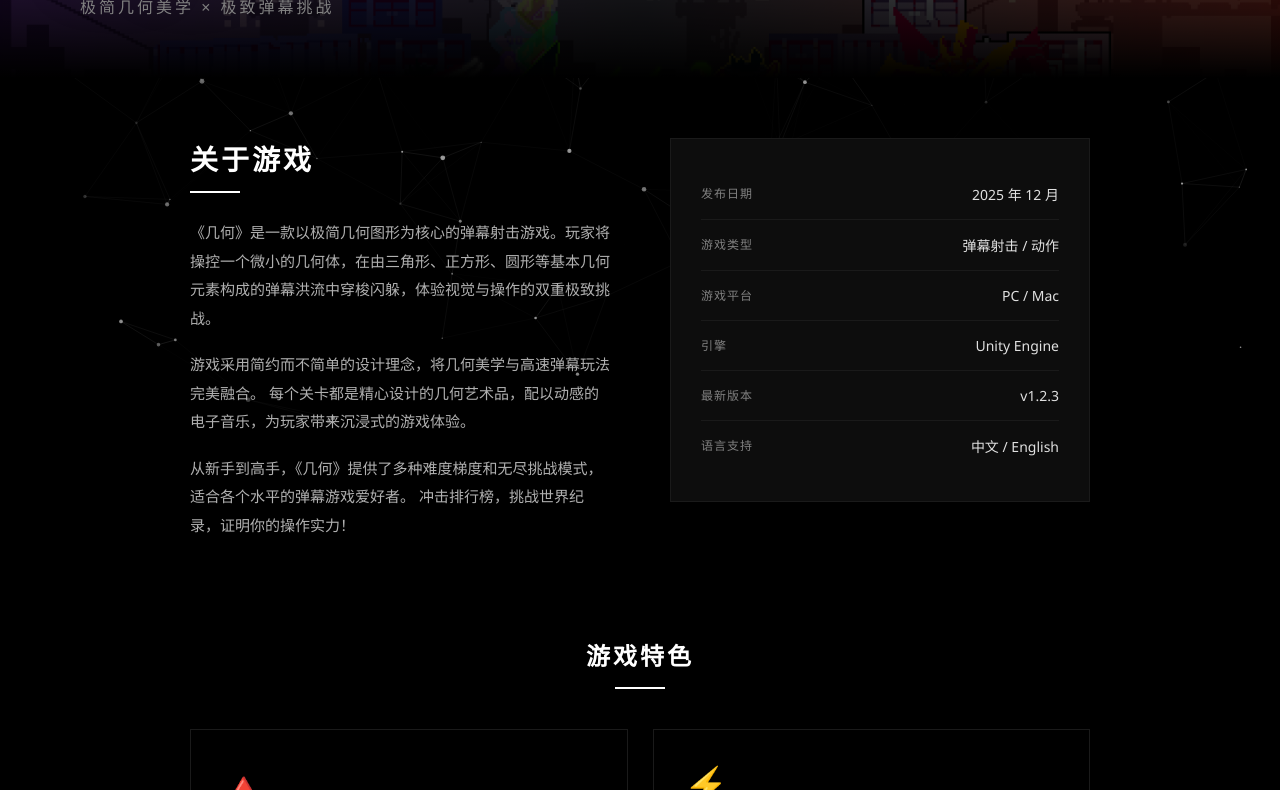
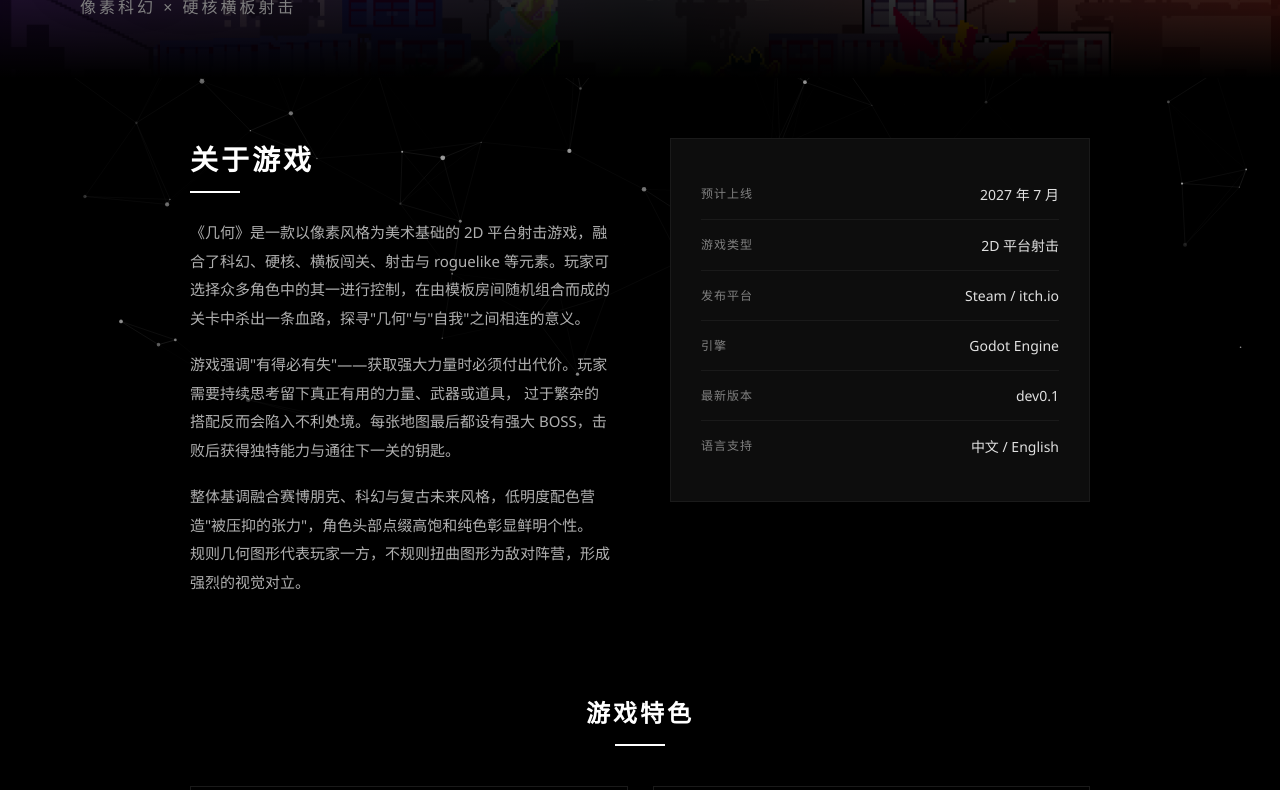
Before and after one commit to FishShitMan/FishShitMan.github.io, a plain HTML site: page works/game-detail.html in a window 1280 px wide. Shown: the part 362-1152 px from the top of the page. Drawn offline with Linux system fonts and the light colour scheme.

Commit message:
修改《几何》相关内容

```diff
--- a/works/game-detail.html
+++ b/works/game-detail.html
@@ -818,16 +818,17 @@
             <div class="info-left reveal-left">
                 <h2>关于游戏</h2>
                 <p id="gameDesc">
-                    《几何》是一款以极简几何图形为核心的弹幕射击游戏。玩家将操控一个微小的几何体，
-                    在由三角形、正方形、圆形等基本几何元素构成的弹幕洪流中穿梭闪躲，体验视觉与操作的双重极致挑战。
+                    《几何》是一款以像素风格为美术基础的 2D 平台射击游戏，融合了科幻、硬核、横板闯关、射击与 roguelike 等元素。
+                    玩家可选择众多角色中的其一进行控制，在由数个模板房间随机排列组合而成的关卡中杀出一条血路，
+                    并在混沌的世界中探知"几何"为何降临，寻找"几何"与"自我"之间相连的意义。
                 </p>
                 <p>
-                    游戏采用简约而不简单的设计理念，将几何美学与高速弹幕玩法完美融合。
-                    每个关卡都是精心设计的几何艺术品，配以动感的电子音乐，为玩家带来沉浸式的游戏体验。
+                    游戏强调"有得必有失"——获取强大力量时必须付出代价。玩家需要持续思考留下真正有用的力量、武器或道具，
+                    过于繁杂的搭配反而会陷入不利处境。每张地图最后都设有强大 BOSS，击败后获得独特能力与通往下一关的钥匙。
                 </p>
                 <p>
-                    从新手到高手，《几何》提供了多种难度梯度和无尽挑战模式，适合各个水平的弹幕游戏爱好者。
-                    冲击排行榜，挑战世界纪录，证明你的操作实力！
+                    整体基调融合赛博朋克、科幻与复古未来风格，低明度配色营造"被压抑的张力"，角色头部点缀高饱和纯色彰显鲜明个性。
+                    规则几何图形代表玩家一方，不规则扭曲图形为敌对阵营，形成强烈的视觉对立。
                 </p>
             </div>
             <div class="reveal-right">
@@ -1148,23 +1149,23 @@
             const gameData = {
                 geometry: {
                     title: '几何',
-                    subtitle: '极简几何美学 × 极致弹幕挑战',
-                    badge: '✦ 弹幕 · 几何',
-                    desc: '《几何》是一款以极简几何图形为核心的弹幕射击游戏。玩家将操控一个微小的几何体，在由三角形、正方形、圆形等基本几何元素构成的弹幕洪流中穿梭闪躲，体验视觉与操作的双重极致挑战。',
+                    subtitle: '像素科幻 × 硬核横板射击',
+                    badge: '✦ 像素 · 平台射击',
+                    desc: '《几何》是一款以像素风格为美术基础的 2D 平台射击游戏，融合了科幻、硬核、横板闯关、射击与 roguelike 等元素。玩家可选择众多角色中的其一进行控制，在由模板房间随机组合而成的关卡中杀出一条血路，探寻"几何"与"自我"之间相连的意义。',
                     cover: 'images/art/GEOMETRY/《几何》宣传图_1.png',
                     meta: {
-                        '发布日期': '2025 年 12 月',
-                        '游戏类型': '弹幕射击 / 动作',
-                        '游戏平台': 'PC / Mac',
-                        '引擎': 'Unity Engine',
-                        '最新版本': 'v1.2.3',
+                        '预计上线': '2027 年 7 月',
+                        '游戏类型': '2D 平台射击',
+                        '发布平台': 'Steam / itch.io',
+                        '引擎': 'Godot Engine',
+                        '最新版本': 'dev0.1',
                         '语言支持': '中文 / English'
                     },
                     features: [
-                        { icon: '🔺', title: '极简几何美学', desc: '以三角形、正方形、圆形等基础几何图形打造独一无二的视觉风格，每一帧都是设计艺术。' },
-                        { icon: '⚡', title: '极致弹幕挑战', desc: '精心编排的弹幕模式，从温和到疯狂逐级递进，挑战你的反应速度极限。' },
-                        { icon: '🎵', title: '原创电音配乐', desc: '专为游戏打造的电子音乐，节奏与弹幕模式完美同步，让每一次闪避都踩在节拍上。' },
-                        { icon: '🏆', title: '全球排行榜', desc: '与世界各地的玩家同台竞技，在无尽模式中冲击最高分，争夺排行榜桂冠。' }
+                        { icon: '🎯', title: '多角色选择', desc: '在众多角色中选择其一进行控制，每个角色拥有独特的几何头部设计与性格特征，多角色设定解决重复游玩枯燥感。' },
+                        { icon: '🗺️', title: '随机地图生成', desc: '采用模板房间随机排列组合，通过通道连接形成独立完整的地图，每次游玩都有全新体验。' },
+                        { icon: '🎨', title: '低明度色彩美学', desc: '低明度+高饱和配色营造"被压抑的张力"，规则几何形代表玩家，不规则扭曲形代表敌对阵营，视觉对立强烈。' },
+                        { icon: '⚖️', title: '有得必有失', desc: '获取强大力量时必须付出代价，玩家需要持续取舍真正有用的武器与道具，繁杂搭配可能让你陷入不利处境。' }
                     ],
                     screenshots: [
                         'images/game/GEOMETRY/《几何》游戏截图_1.jpg',
```
Also changed, not shown: index.html (+10 -10 lines).
